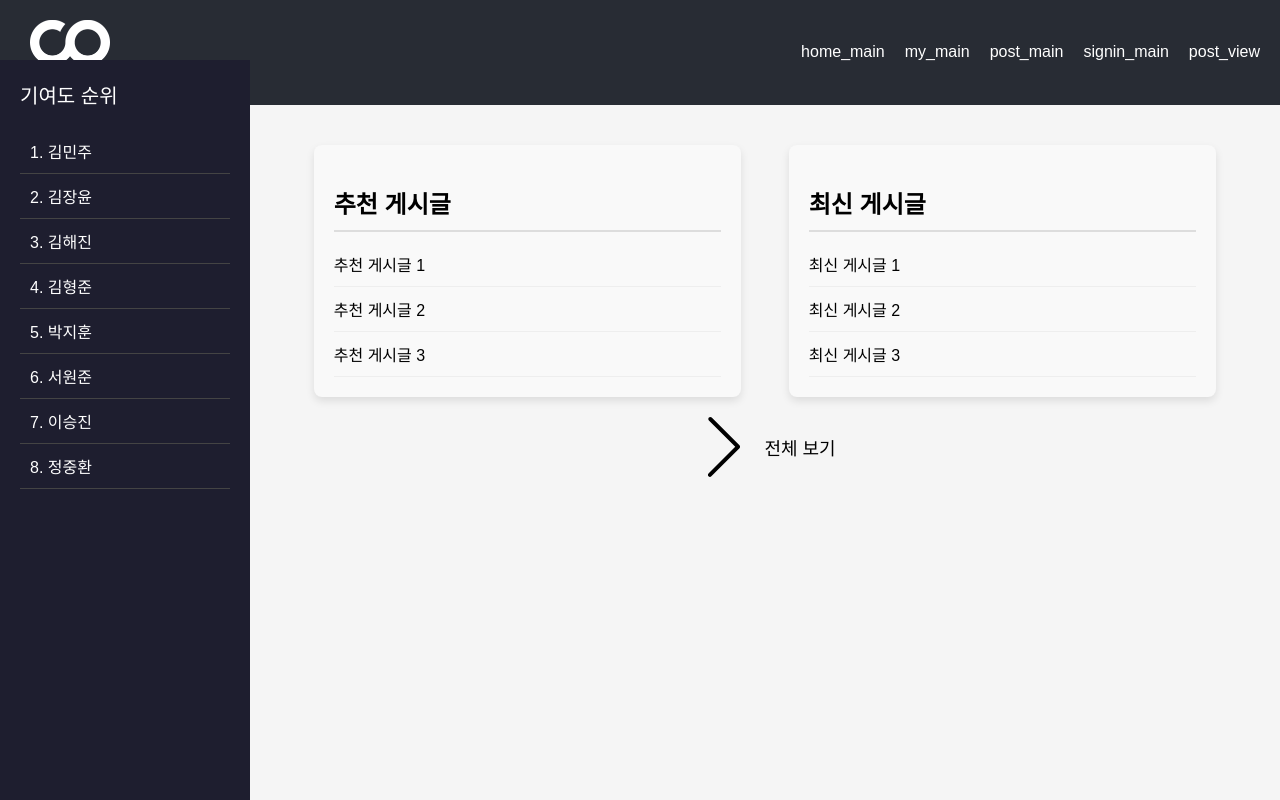
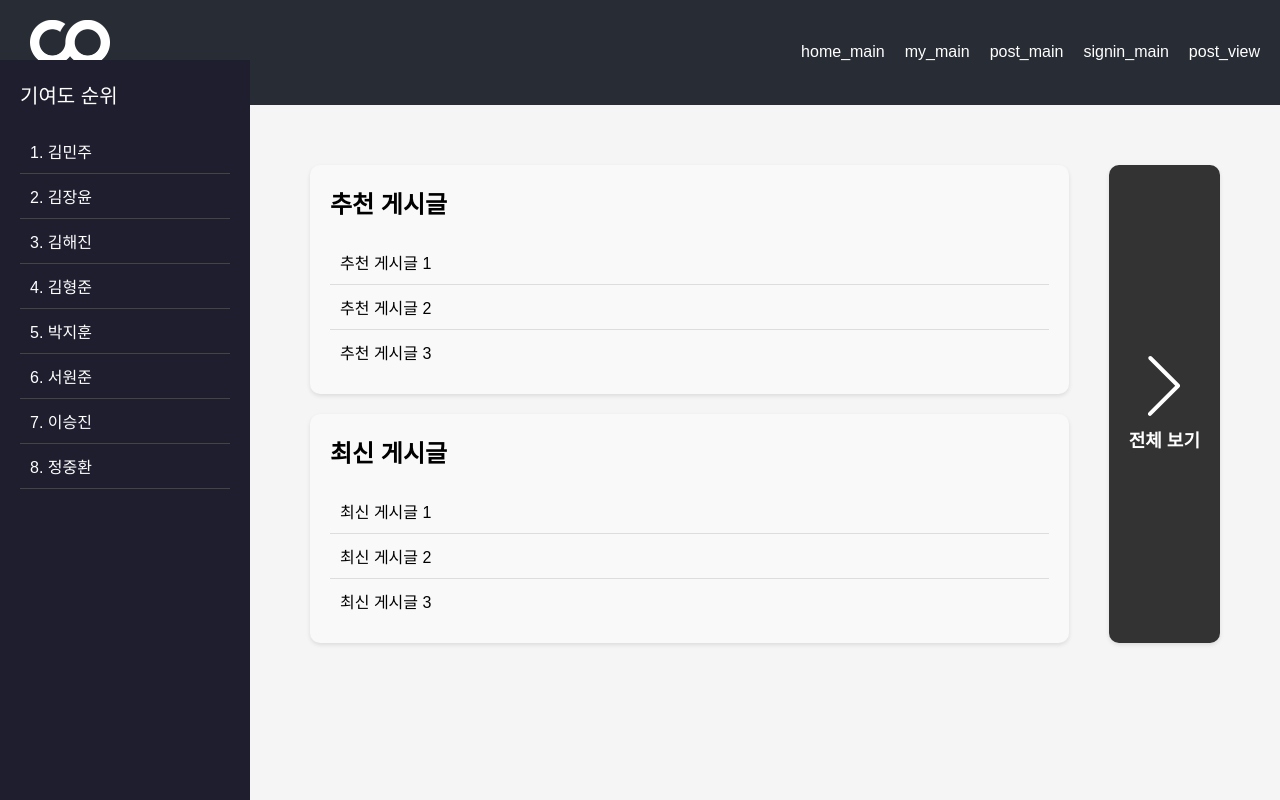
Before and after one commit to Core-View/Front-End, a React (Create React App) app in the folder front/: page / in a window 1280 px wide. Built offline with nearby package versions, Linux system fonts and the light colour scheme.

Commit message:
Style: App.css, home_main.css 변경

```diff
--- a/front/src/App.css
+++ b/front/src/App.css
@@ -26,7 +26,8 @@ body {
 .content {
   flex: 1;
   padding: 20px;
-  margin-left: 250px; /* 사이드바 너비를 고려 */
+  margin-left: 250px;
+  margin-right: 250px;
   overflow-y: auto;
 }
 
--- a/front/src/Home/home_main.css
+++ b/front/src/Home/home_main.css
@@ -1,76 +1,71 @@
+body {
+    margin: 0;
+    font-family: Arial, sans-serif;
+}
+
 .home-container {
     display: flex;
-    flex-direction: column;
-    align-items: center;
     padding: 20px;
 }
 
 .home_mid {
     display: flex;
-    justify-content: space-around;
-    width: 100%;
-    margin-bottom: 20px;
+    flex-direction: column;
+    gap: 20px;
+    flex: 1;
+    padding: 20px 20px;
 }
 
 .post {
-    background: #f9f9f9;
-    border-radius: 8px;
-    box-shadow: 0 4px 8px rgba(0, 0, 0, 0.1);
+    background-color: #f9f9f9;
     padding: 20px;
-    width: 45%;
+    border-radius: 10px;
+    box-shadow: 0 2px 4px rgba(0, 0, 0, 0.1);
 }
 
 .post h2 {
-    font-size: 24px;
-    margin-bottom: 10px;
-    border-bottom: 2px solid #ddd;
-    padding-bottom: 10px;
+    margin-top: 0;
 }
 
-.post ul {
+.postcode {
     list-style: none;
     padding: 0;
 }
 
-.post ul li {
-    padding: 10px 0;
-    border-bottom: 1px solid #eee;
-    cursor: pointer;
-    transition: background-color 0.3s;
+.postcode li {
+    padding: 10px;
+    border-bottom: 1px solid #ddd;
 }
 
-.post ul li:hover {
-    background-color: #f0f0f0;
+.postcode li:last-child {
+    border-bottom: none;
 }
 
 .home_right {
     display: flex;
+    flex-direction: column;
     align-items: center;
+    justify-content: center;
+    padding: 20px;
+    margin: 20px 20px;
+    background-color: #333; /* Green */
+    color: white;
+    border-radius: 10px;
+    box-shadow: 0 2px 4px rgba(0, 0, 0, 0.1);
     cursor: pointer;
-    transition: transform 0.3s;
+    transition: background-color 0.3s ease;
 }
 
 .home_right:hover {
-    transform: scale(1.1);
+    background-color: #191919; /* Darker Green */
+}
+
+.home_right svg {
+    font-size: 60px;
+    margin-bottom: 10px;
 }
 
 .home_right div {
-    margin-left: 10px;
     font-size: 18px;
+    font-weight: bold;
 }
-
-@media (max-width: 768px) {
-    .home_mid {
-        flex-direction: column;
-        align-items: center;
-    }
-
-    .post {
-        width: 80%;
-        margin-bottom: 20px;
-    }
-
-    .home_right {
-        margin-top: 20px;
-    }
-}
```
